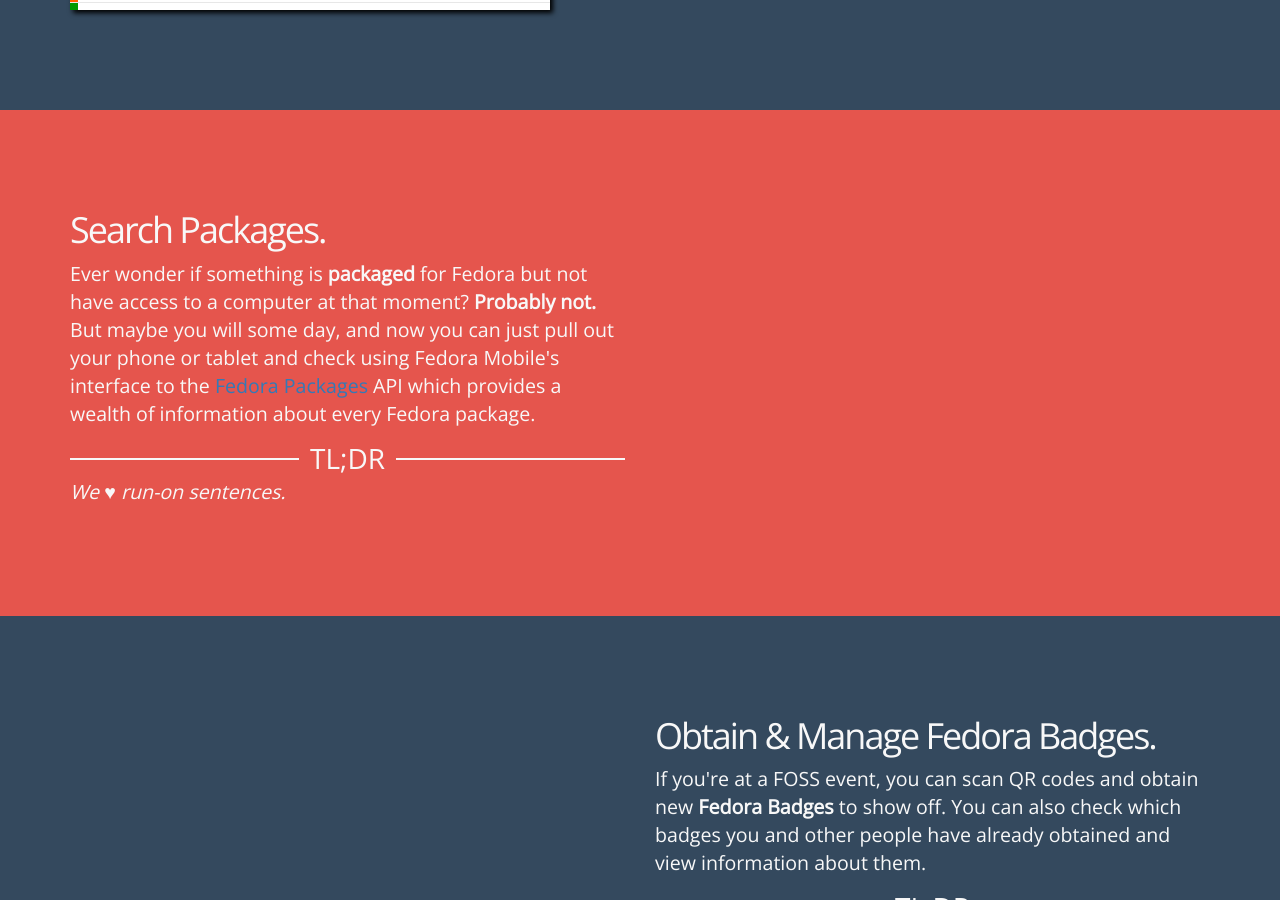
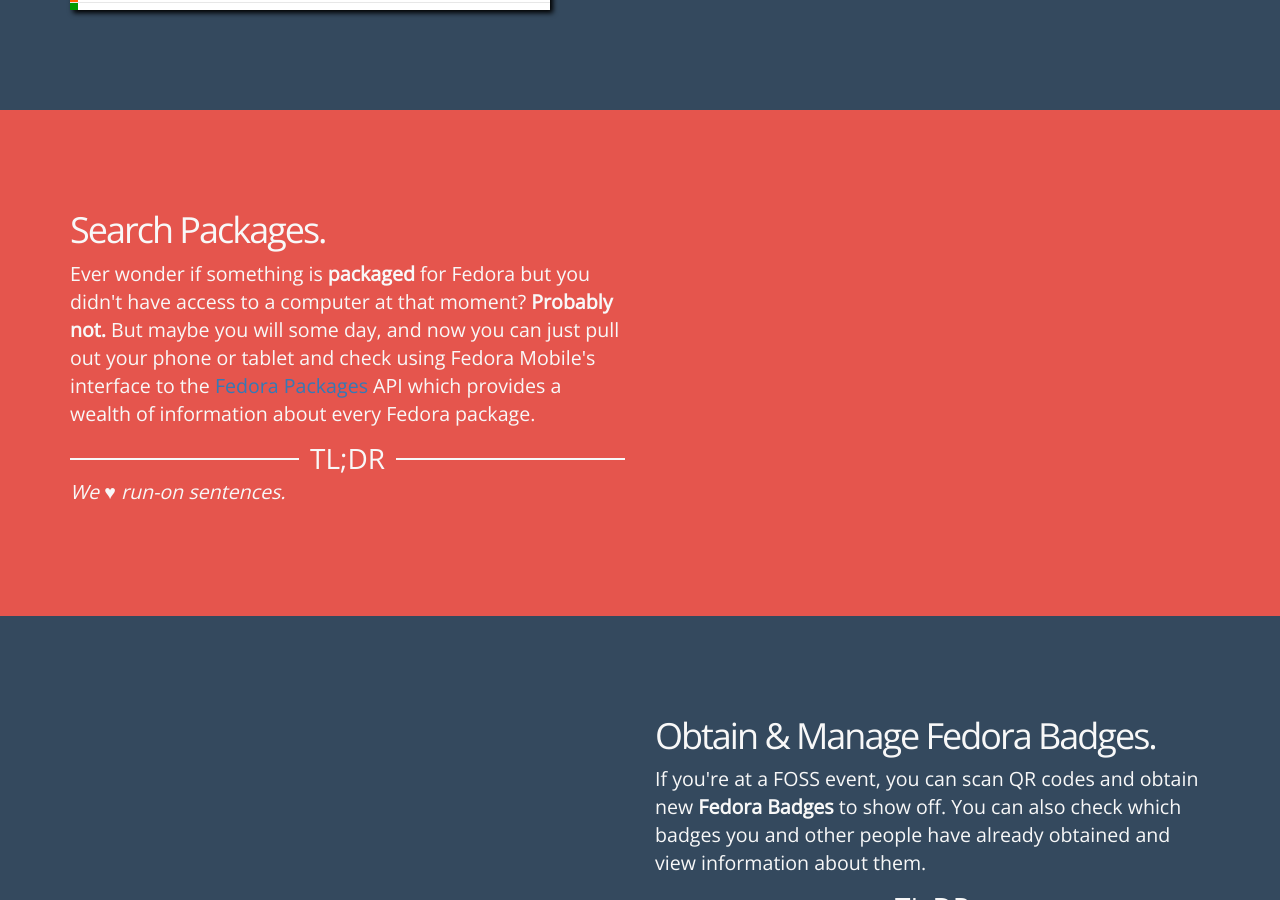
Before and after one commit to fedora-infra/mobile, a Jekyll site: the page built from index.html, in a window 1280 px wide and 900 px high, scrolled down 1351 px. Built offline with Jekyll 4.4.1, drawn with Linux system fonts in a browser that asks for light colours; nearby versions of some CDN libraries; library files that are not in the unit come from our copies.

Commit message:
missed one.

```diff
--- a/index.html
+++ b/index.html
@@ -88,7 +88,7 @@
         </h1>
         <p>
           Ever wonder if something is <strong>packaged</strong> for Fedora
-          but not have access to a computer at that moment?
+          but you didn't have access to a computer at that moment?
           <strong>Probably not.</strong> But maybe you will some day, and now
           you can just pull out your phone or tablet and check using Fedora
           Mobile's interface to the
```
